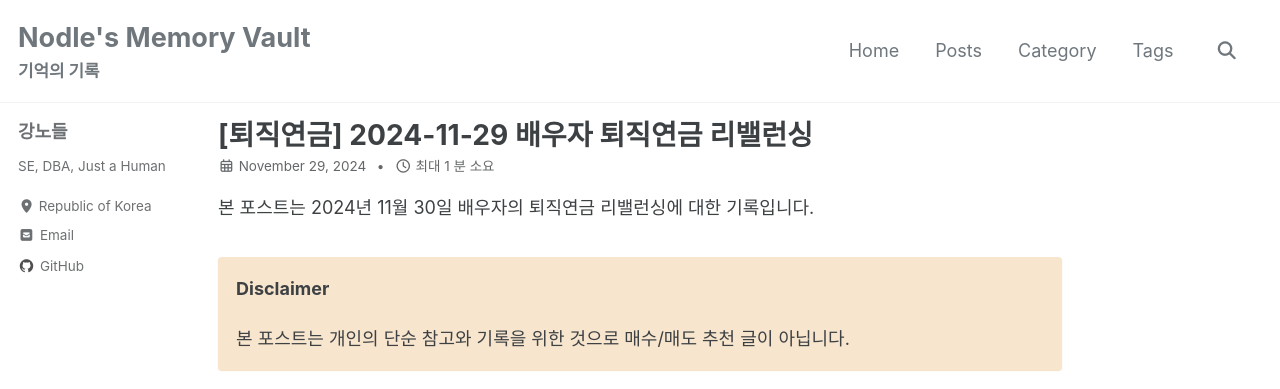
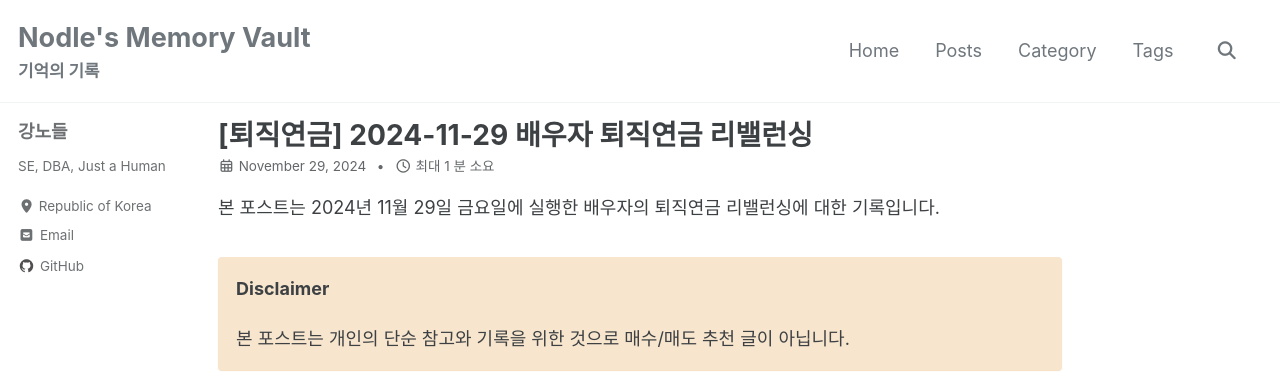
Before and after one commit to NodleKang/nodlekang.github.io, a Jekyll site: the page built from _posts/pension/2024-11-27-retirement-pension.md, in a window 1280 px wide. Shown: the top 389 px of the page. Built offline with Jekyll 4.4.1, drawn with Linux system fonts in a browser that asks for light colours; cached includes are drawn as plain includes.

Commit message:
Update 2024-11-27-retirement-pension.md

```diff
--- a/_posts/pension/2024-11-27-retirement-pension.md
+++ b/_posts/pension/2024-11-27-retirement-pension.md
@@ -16,7 +16,7 @@ toc_label: 목차
 toc_sticky: true
 ---
 
-본 포스트는 2024년 11월 30일 배우자의 퇴직연금 리밸런싱에 대한 기록입니다.
+본 포스트는 2024년 11월 29일 금요일에 실행한 배우자의 퇴직연금 리밸런싱에 대한 기록입니다.
 
 <div class="notice--warning" markdown="1">
 **Disclaimer**
```
